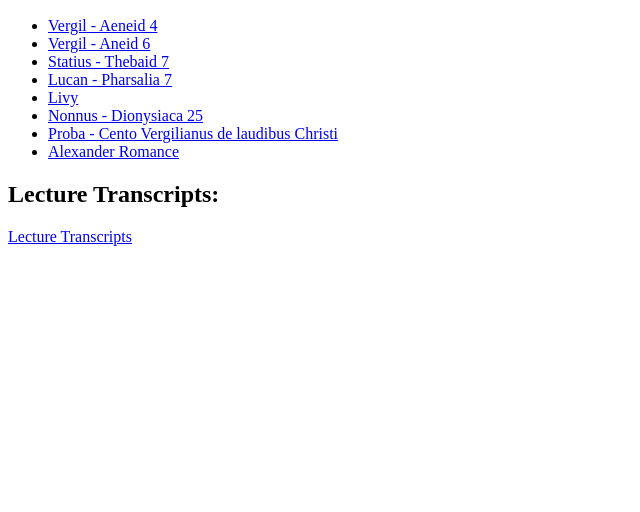
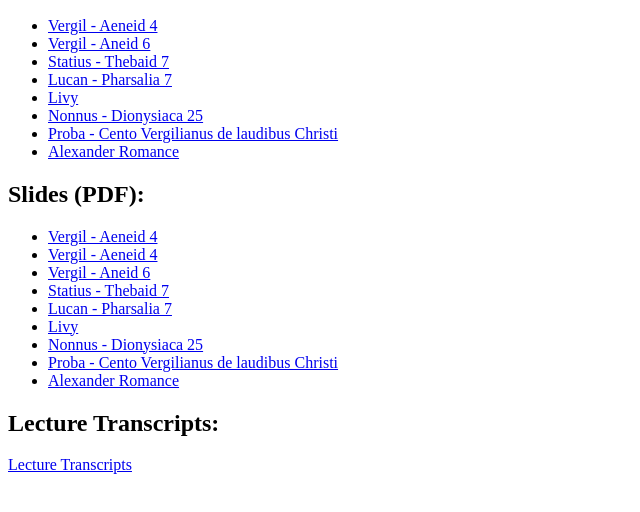
Before and after one commit to Ethan0429/clas254-final, a plain HTML site: page index.html in a window 1280 px wide. Shown: the part 110-622 px from the top of the page, without its empty margins (0-640 px from the left). Drawn offline with Linux system fonts and the light colour scheme.

Commit message:
added slides

```diff
--- a/index.html
+++ b/index.html
@@ -19,8 +19,21 @@
         <li><a href="./links/Alexander-Romance.html">Alexander Romance</a></li>
     </ul>
     <p></p>
+    <h2>Slides (PDF):</h2>
+    <ul>
+        <li><a href="slides/4.1 - Catullus 64.pdf">Vergil - Aeneid 4</a></li>
+        <li><a href="slides/Vergil-Aeneid4.html">Vergil - Aeneid 4</a></li>
+        <li><a href="slides/Vergil-Aeneid6.html">Vergil - Aneid 6</a></li>
+        <li><a href="slides/Statius-Thebaid7.html">Statius - Thebaid 7</a></li>
+        <li><a href="slides/Lucan-Pharsalia7.html">Lucan - Pharsalia 7</a></li>
+        <li><a href="slides/Livy.html">Livy</a></li>
+        <li><a href="slides/Nonnus-Dionysiaca25.html">Nonnus - Dionysiaca 25</a></li>
+        <li><a href="slides/Proba-Cento.html">Proba - Cento Vergilianus de laudibus Christi </a></li>
+        <li><a href="slides/Alexander-Romance.html">Alexander Romance</a></li>
+    </ul>
     <h2>Lecture Transcripts:</h2>
     <p></p>
     <a href="./links/Lecture-Transcripts.htm">Lecture Transcripts</a>
+
 </body>
 </html>
```
Also changed, not shown: 10 other files.
